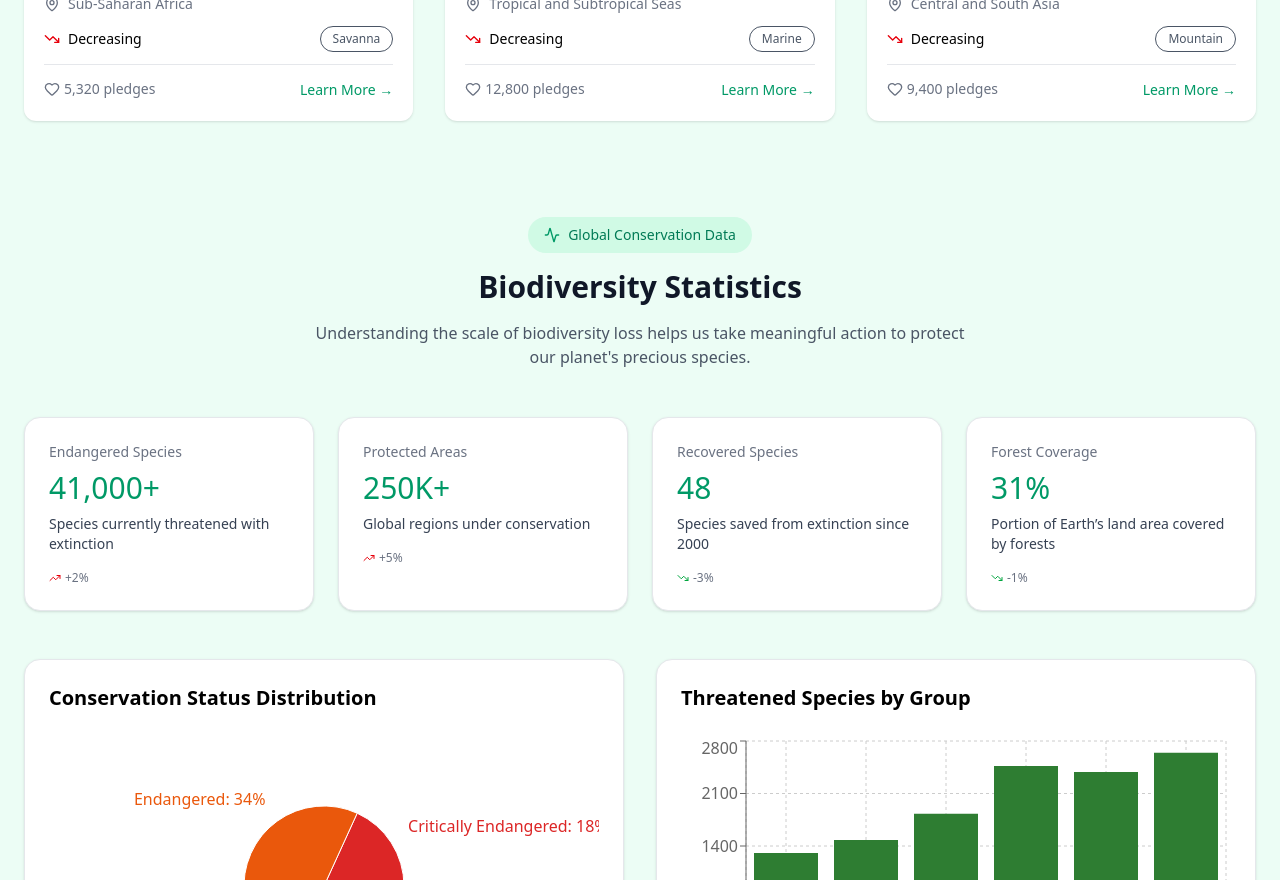
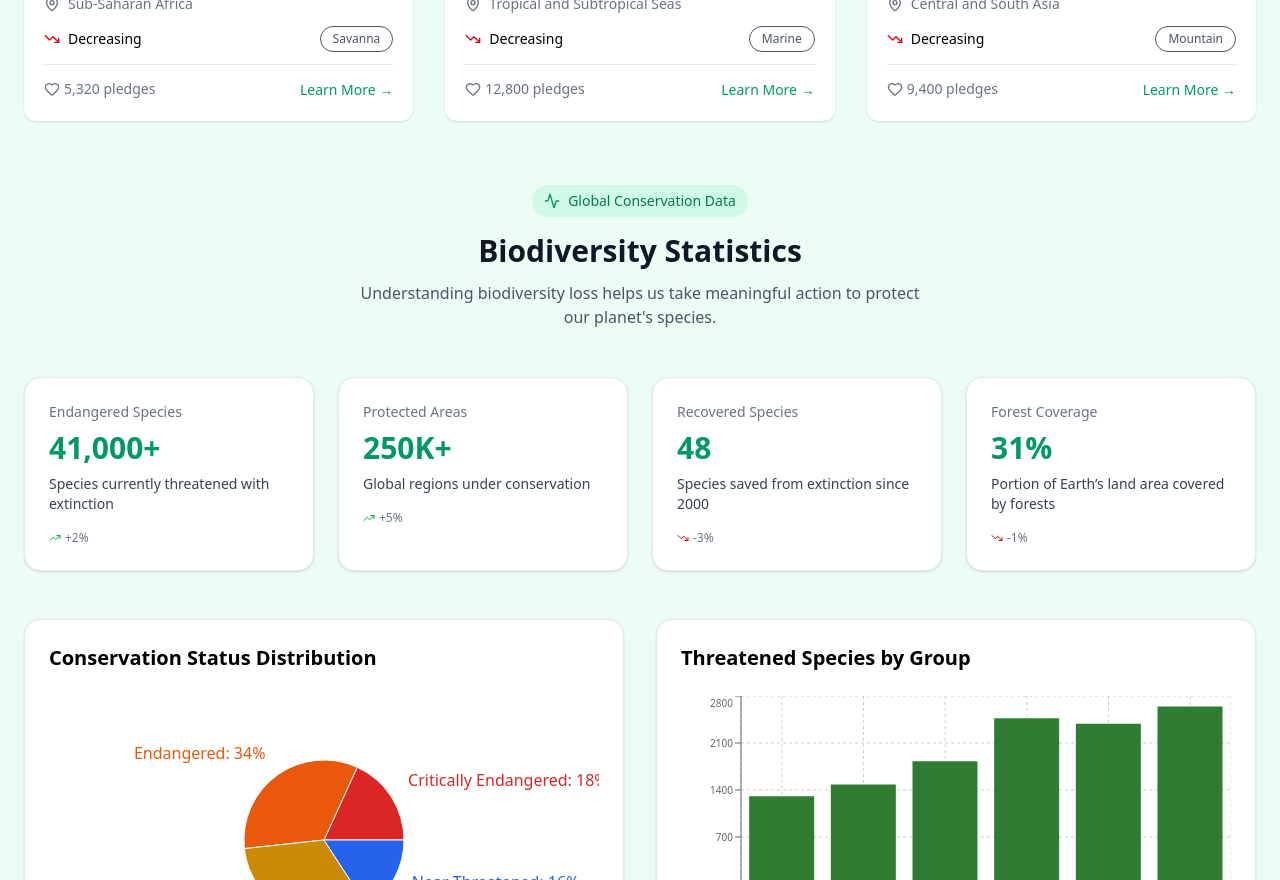
Before and after one commit to doyinsola-coder/SaveSpecies, a React (Vite) app: page / in a window 1280 px wide. Shown: the part 1920-2800 px from the top of the page. Built offline with nearby package versions, Linux system fonts and the light colour scheme.

Commit message:
Refactor StatisticsSection component for improved layout and responsiveness; update API endpoints in various pages to use production URL.

```diff
--- a/src/components/StatisticsSection.jsx
+++ b/src/components/StatisticsSection.jsx
@@ -1,5 +1,3 @@
-// You can place this inside Home.jsx or in a separate file (e.g. StatisticsSection.jsx) and import it
-
 import React from "react";
 import { motion } from "framer-motion";
 import {
@@ -15,7 +13,7 @@ import {
   Cell,
 } from "recharts";
 import { TrendingUp, TrendingDown, Activity } from "lucide-react";
-import { Card } from "./ui/Card";  // adjust import path as needed
+import { Card } from "./ui/Card"; // adjust path if needed
 import { conservationStats } from "../lib/species-data"; // adjust path
 
 export default function StatisticsSection() {
@@ -35,46 +33,52 @@ export default function StatisticsSection() {
     { habitat: "Invertebrates", threatened: 2644, total: 1305250 },
   ];
 
-  // Animation variants
   const fadeUp = {
     hidden: { opacity: 0, y: 30 },
     visible: { opacity: 1, y: 0, transition: { duration: 0.6, ease: "easeOut" } },
   };
 
   return (
-    <section id="statistics" className="py-16 sm:py-24 bg-emerald-50">
-      <div className="container mx-auto px-6">
+    <section id="statistics" className="py-12 sm:py-16 bg-emerald-50">
+      <div className="container mx-auto px-4 sm:px-6">
+        {/* Header */}
         <motion.div
-          className="text-center mb-12"
+          className="text-center mb-10 sm:mb-12"
           initial="hidden"
           whileInView="visible"
           viewport={{ once: true }}
           variants={fadeUp}
         >
-          <div className="inline-flex items-center gap-2 bg-emerald-100 px-4 py-2 rounded-full mb-4">
+          <div className="inline-flex items-center gap-2 bg-emerald-100 px-3 py-1.5 rounded-full mb-3 sm:mb-4">
             <Activity className="h-4 w-4 text-emerald-600" />
             <span className="text-sm text-emerald-700">Global Conservation Data</span>
           </div>
-          <h2 className="mb-4 text-3xl font-bold text-gray-900">Biodiversity Statistics</h2>
-          <p className="text-gray-600 max-w-2xl mx-auto">
-            Understanding the scale of biodiversity loss helps us take meaningful action
-            to protect our planet's precious species.
+          <h2 className="mb-3 text-2xl sm:text-3xl font-bold text-gray-900">
+            Biodiversity Statistics
+          </h2>
+          <p className="text-gray-600 text-sm sm:text-base max-w-xl mx-auto">
+            Understanding biodiversity loss helps us take meaningful action to protect our planet's species.
           </p>
         </motion.div>
 
-        {/* Key Stats Grid */}
-        <div className="grid grid-cols-1 sm:grid-cols-2 lg:grid-cols-4 gap-6 mb-12">
+        {/* Key Stats */}
+        <div className="grid grid-cols-1 sm:grid-cols-2 lg:grid-cols-4 gap-4 sm:gap-6 mb-10 sm:mb-12">
           {conservationStats.map((stat, idx) => (
-            <Card key={idx} className="p-6 hover:shadow-lg transition-shadow">
-              <div className="space-y-2">
-                <p className="text-sm text-gray-500">{stat.title}</p>
-                <div className="text-3xl text-emerald-600">{stat.value}</div>
-                <p className="text-sm text-gray-700">{stat.description}</p>
-                <div className="flex items-center gap-1 text-xs text-gray-500 pt-2">
+            <Card
+              key={idx}
+              className="p-4 sm:p-6 hover:shadow-lg transition-shadow text-center sm:text-left"
+            >
+              <div className="space-y-1 sm:space-y-2">
+                <p className="text-xs sm:text-sm text-gray-500">{stat.title}</p>
+                <div className="text-2xl sm:text-3xl text-emerald-600 font-semibold">
+                  {stat.value}
+                </div>
+                <p className="text-xs sm:text-sm text-gray-700">{stat.description}</p>
+                <div className="flex justify-center sm:justify-start items-center gap-1 text-xs text-gray-500 pt-1 sm:pt-2">
                   {stat.change.startsWith("+") ? (
-                    <TrendingUp className="h-3 w-3 text-red-600" />
+                    <TrendingUp className="h-3 w-3 text-green-600" />
                   ) : (
-                    <TrendingDown className="h-3 w-3 text-green-600" />
+                    <TrendingDown className="h-3 w-3 text-red-600" />
                   )}
                   <span>{stat.change}</span>
                 </div>
@@ -84,19 +88,26 @@ export default function StatisticsSection() {
         </div>
 
         {/* Charts */}
-        <div className="grid lg:grid-cols-2 gap-8">
+        <div className="grid grid-cols-1 lg:grid-cols-2 gap-6 sm:gap-8">
           {/* Pie Chart */}
-          <Card className="p-6">
-            <h3 className="mb-6 text-xl font-semibold">Conservation Status Distribution</h3>
-            <ResponsiveContainer width="100%" height={300}>
+          <Card className="p-4 sm:p-6">
+            <h3 className="mb-4 sm:mb-6 text-lg sm:text-xl font-semibold">
+              Conservation Status Distribution
+            </h3>
+            <div className="w-full h-64 sm:h-72">
+              <ResponsiveContainer width="100%" height="100%">
                 <PieChart>
                   <Pie
                     data={speciesDistribution}
                     cx="50%"
                     cy="50%"
                     labelLine={false}
-                  label={({ name, percent }) => `${name}: ${(percent * 100).toFixed(0)}%`}
-                  outerRadius={80}
+                    label={({ name, percent }) =>
+                      window.innerWidth < 640
+                        ? `${(percent * 100).toFixed(0)}%`
+                        : `${name}: ${(percent * 100).toFixed(0)}%`
+                    }
+                    outerRadius={window.innerWidth < 640 ? 70 : 80}
                     dataKey="value"
                   >
                     {speciesDistribution.map((entry, i) => (
@@ -106,48 +117,61 @@ export default function StatisticsSection() {
                   <Tooltip />
                 </PieChart>
               </ResponsiveContainer>
+            </div>
           </Card>
 
           {/* Bar Chart */}
-          <Card className="p-6">
-            <h3 className="mb-6 text-xl font-semibold">Threatened Species by Group</h3>
-            <ResponsiveContainer width="100%" height={300}>
-              <BarChart data={habitatData}>
+          <Card className="p-4 sm:p-6">
+            <h3 className="mb-4 sm:mb-6 text-lg sm:text-xl font-semibold">
+              Threatened Species by Group
+            </h3>
+            <div className="w-full h-64 sm:h-72">
+              <ResponsiveContainer width="100%" height="100%">
+                <BarChart data={habitatData} margin={{ bottom: 40 }}>
                   <CartesianGrid strokeDasharray="3 3" />
-                <XAxis dataKey="habitat" angle={-45} textAnchor="end" height={80} />
-                <YAxis />
+                  <XAxis
+                    dataKey="habitat"
+                    angle={-35}
+                    textAnchor="end"
+                    height={60}
+                    interval={0}
+                    tick={{ fontSize: 10 }}
+                  />
+                  <YAxis tick={{ fontSize: 10 }} />
                   <Tooltip />
                   <Bar dataKey="threatened" fill="#2E7D32" name="Threatened Species" />
                 </BarChart>
               </ResponsiveContainer>
+            </div>
           </Card>
         </div>
 
-        {/* Impact / Message Section */}
+        {/* Message Section */}
         <motion.div
-          className="mt-12 bg-gradient-to-r from-emerald-100 via-blue-100 to-emerald-100 rounded-2xl p-8 text-center"
+          className="mt-10 sm:mt-12 bg-gradient-to-r from-emerald-100 via-blue-100 to-emerald-100 rounded-2xl p-6 sm:p-8 text-center"
           initial="hidden"
           whileInView="visible"
           viewport={{ once: true }}
           variants={fadeUp}
         >
-          <h3 className="mb-3 text-2xl font-bold text-gray-900">Every Species Matters</h3>
-          <p className="text-gray-700 max-w-2xl mx-auto mb-6">
-            Over 41,000 species are threatened with extinction. But there's hope –
-            conservation efforts have saved 48 species from the brink. Your pledge can make a difference.
+          <h3 className="mb-2 sm:mb-3 text-xl sm:text-2xl font-bold text-gray-900">
+            Every Species Matters
+          </h3>
+          <p className="text-gray-700 text-sm sm:text-base max-w-2xl mx-auto mb-6">
+            Over 41,000 species are threatened with extinction. But there's hope – conservation efforts have saved 48 species from the brink. Your pledge can make a difference.
           </p>
-          <div className="flex flex-wrap justify-center gap-4">
-            <div className="bg-white px-6 py-3 rounded-lg shadow-sm">
-              <div className="text-2xl text-emerald-600">37%</div>
-              <div className="text-sm text-gray-500">of species could go extinct</div>
+          <div className="flex flex-wrap justify-center gap-3 sm:gap-4">
+            <div className="bg-white px-4 py-3 rounded-lg shadow-sm">
+              <div className="text-xl sm:text-2xl text-emerald-600 font-semibold">37%</div>
+              <div className="text-xs sm:text-sm text-gray-500">species could go extinct</div>
             </div>
-            <div className="bg-white px-6 py-3 rounded-lg shadow-sm">
-              <div className="text-2xl text-blue-600">10M</div>
-              <div className="text-sm text-gray-500">hectares of forest lost/year</div>
+            <div className="bg-white px-4 py-3 rounded-lg shadow-sm">
+              <div className="text-xl sm:text-2xl text-blue-600 font-semibold">10M</div>
+              <div className="text-xs sm:text-sm text-gray-500">hectares lost yearly</div>
             </div>
-            <div className="bg-white px-6 py-3 rounded-lg shadow-sm">
-              <div className="text-2xl text-emerald-800">48</div>
-              <div className="text-sm text-gray-500">species recovered</div>
+            <div className="bg-white px-4 py-3 rounded-lg shadow-sm">
+              <div className="text-xl sm:text-2xl text-emerald-800 font-semibold">48</div>
+              <div className="text-xs sm:text-sm text-gray-500">species recovered</div>
             </div>
           </div>
         </motion.div>
--- a/src/pages/Donation.jsx
+++ b/src/pages/Donation.jsx
@@ -25,7 +25,7 @@ export default function Donate() {
     setStatus(null);
 
     try {
-      const res = await fetch("http://localhost:3000/api/paystack/initialize", {
+      const res = await fetch("https://savespeciesexpress.onrender.com/api/paystack/initialize", {
         method: "POST",
         headers: { "Content-Type": "application/json" },
         body: JSON.stringify({
--- a/src/pages/Login.jsx
+++ b/src/pages/Login.jsx
@@ -34,7 +34,7 @@ export default function LoginPage() {
 
     try {
       //  send login request
-      const res = await api.post("/users/login", formData);
+      const res = await api.post("/api/users/login", formData);
 
       if (res.status === 200 && res.data.token) {
         localStorage.setItem("token", res.data.token);
--- a/src/pages/Profile.jsx
+++ b/src/pages/Profile.jsx
@@ -29,7 +29,7 @@ export default function Profile() {
   useEffect(() => {
     const fetchData = async () => {
       try {
-        const userRes = await api.get("/users/profile");
+        const userRes = await api.get("/api/users/profile");
         setUser(userRes.data);
         setFormData({ name: userRes.data.name, email: userRes.data.email });
 
@@ -44,7 +44,7 @@ export default function Profile() {
 
         // Fetch species with error handling
         try {
-          const speciesRes = await api.get("/species/supported");
+          const speciesRes = await api.get("/api/species/supported");
           setSupportedSpecies(speciesRes.data || []);
         } catch (err) {
           console.error("Error fetching species:", err);
@@ -53,7 +53,7 @@ export default function Profile() {
 
         // Fetch reports with error handling
         try {
-          const reportsRes = await api.get("/reports/user");
+          const reportsRes = await api.get("/api/reports/user");
           setReports(reportsRes.data || []);
         } catch (err) {
           console.error("Error fetching reports:", err);
--- a/src/pages/SignUp.jsx
+++ b/src/pages/SignUp.jsx
@@ -35,7 +35,7 @@ export default function SignupPage() {
     setMessage("");
 
     try {
-      const res = await axios.post("http://localhost:3000/api/users/register", formData);
+      const res = await axios.post("https://savespeciesexpress.onrender.com/api/users/register", formData);
 
       if (res.status === 201 || res.status === 200) {
         setMessage("✅ Account created successfully!");
--- a/src/utils/axiosInstance.js
+++ b/src/utils/axiosInstance.js
@@ -1,7 +1,7 @@
 import axios from "axios";
 
 const api = axios.create({
-  baseURL: "http://localhost:3000/api/", // your backend base URL
+  baseURL: "https://savespeciesexpress.onrender.com", // your backend base URL
 });
 
 // Add a request interceptor to include token
```
Lines whose indentation alone changed are shown as unchanged.
